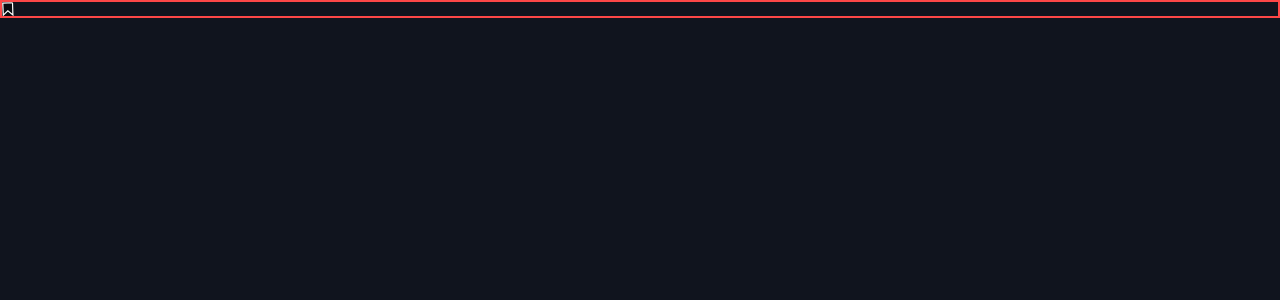
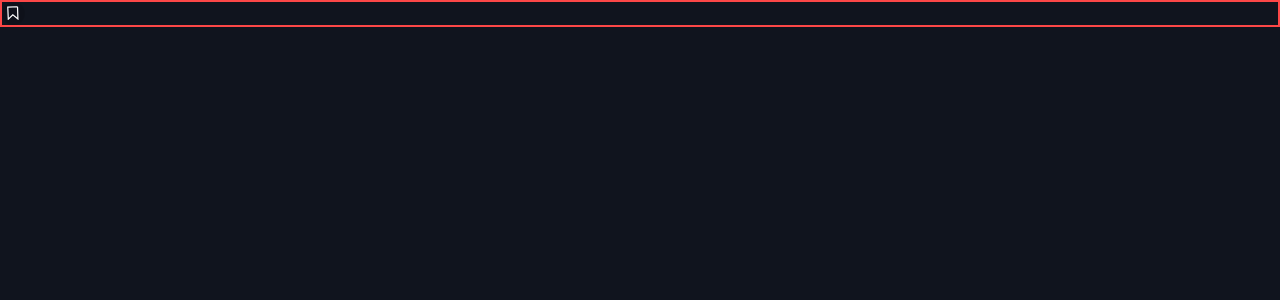
Before and after one commit to JJWallis/entertainment-app, a Next.js app: page / in a window 1280 px wide. Shown: the top 300 px of the page. Built offline with nearby package versions, Linux system fonts and the light colour scheme.

Commit message:
bookmark comp styles done

```diff
--- a/src/pages/index.tsx
+++ b/src/pages/index.tsx
@@ -16,10 +16,11 @@ const Home: NextPage = () => {
             {/* </button>  */}
             <button
                aria-label="bookmark dynamic-film"
-               className="block bg-[#000] bg-opacity-50 hover:bg-white"
+               className="grid place-items-center w-6 h-6 rounded-full bg-[#000] bg-opacity-10 hover:bg-white group transition-bg duration-200 ease-in-out"
             >
                <svg width="12" height="14" xmlns="http://www.w3.org/2000/svg">
                   <path
+                     className="group-hover:stroke-deepBlue transition-stroke duration-200 ease-in-out"
                      d="m10.518.75.399 12.214-5.084-4.24-4.535 4.426L.75 1.036l9.768-.285Z"
                      stroke="#FFF"
                      strokeWidth="1.2"
```
